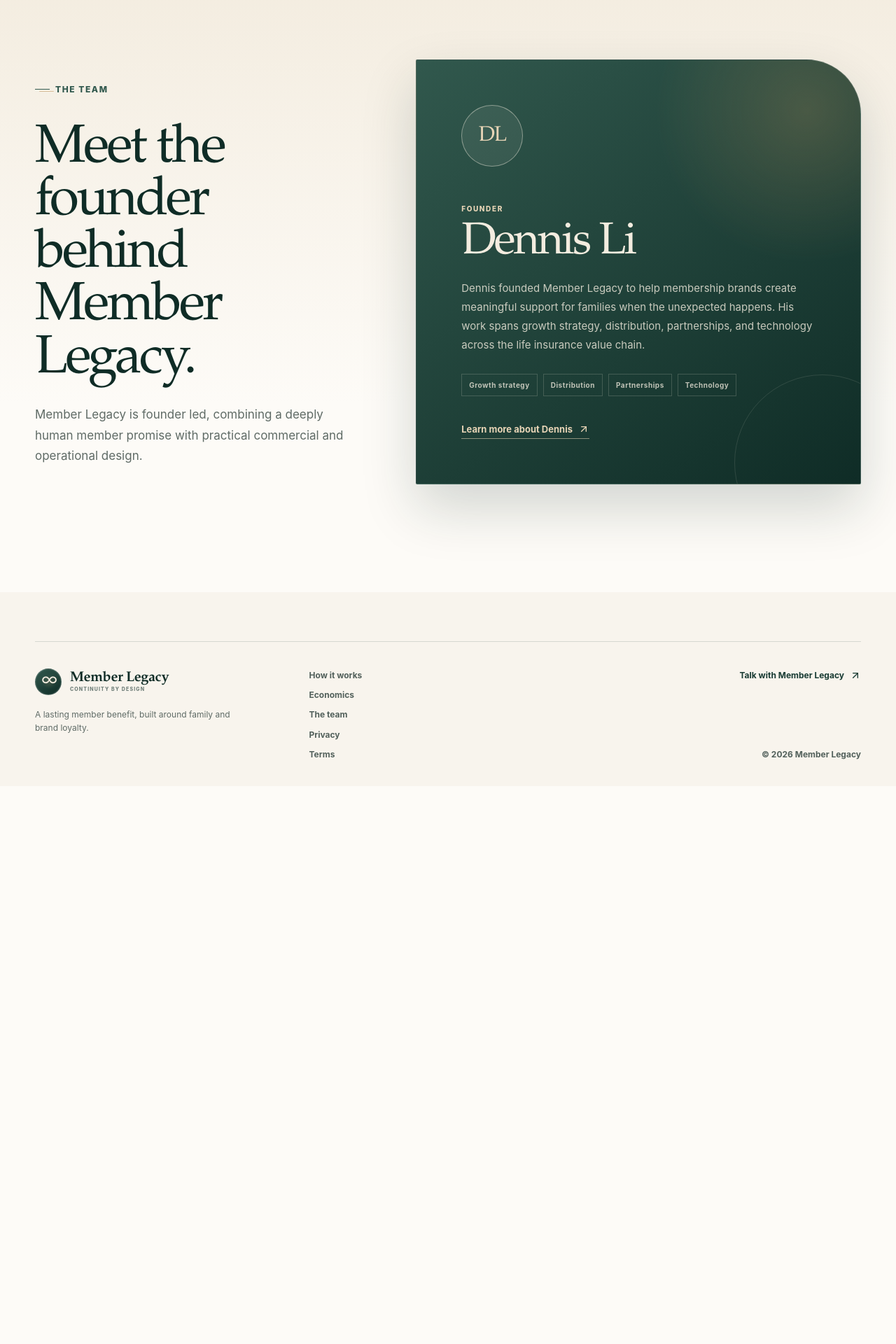
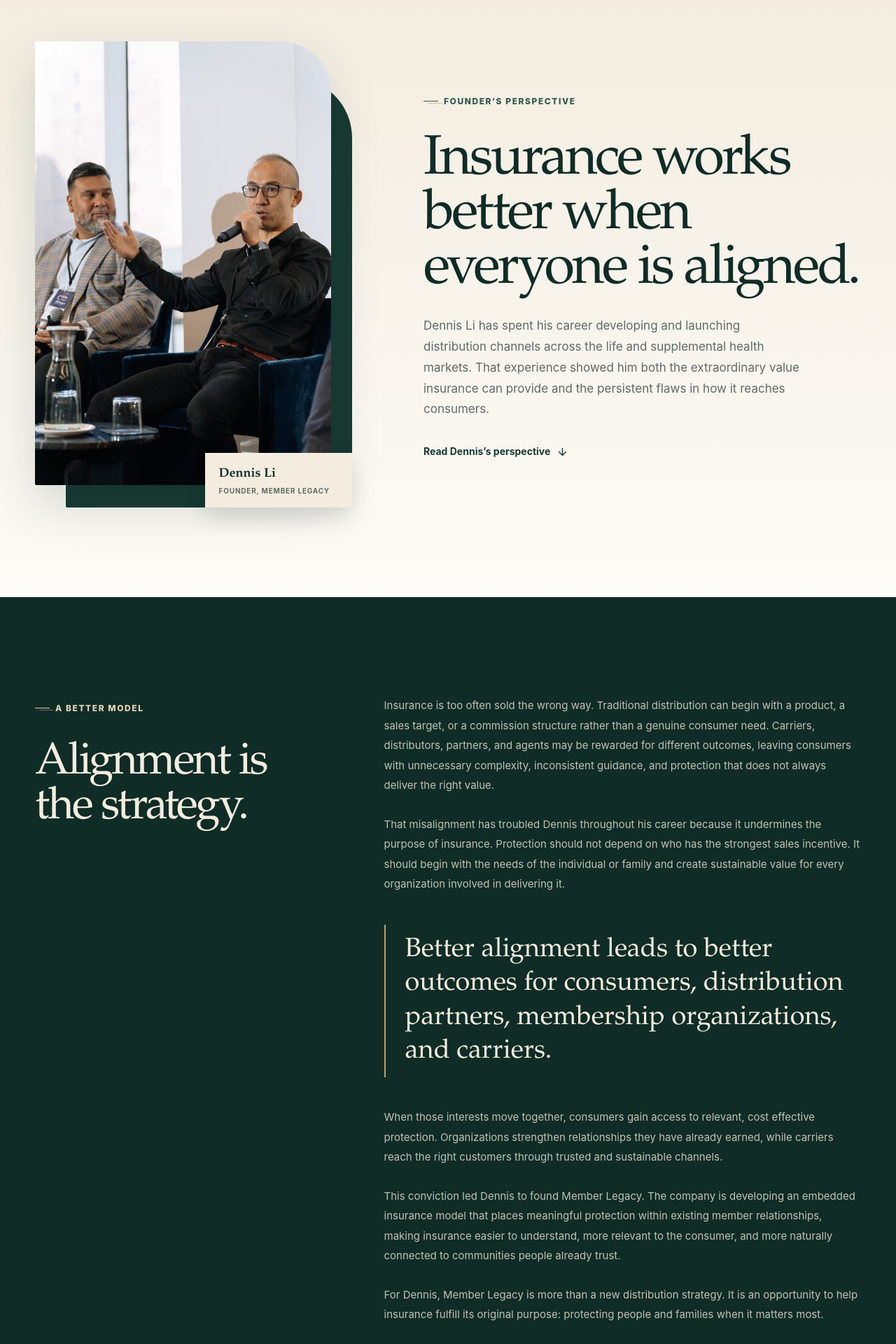
Before and after one commit to dennisxli/memberlegacy, a Next.js app: page /team in a window 1280 px wide. Shown: the part 120-2040 px from the top of the page at 70% size. Before the commit the page ends 1243 px from the top, so only its background shows below. Built offline with nearby package versions, Linux system fonts and the light colour scheme.

Commit message:
Rework founder page with Dennis Li perspective and portrait

```diff
--- a/app/globals.css
+++ b/app/globals.css
@@ -1162,25 +1162,80 @@
 }
 
 .team-main {
-  background: linear-gradient(180deg, var(--cream) 0, var(--paper) 620px);
+  background: var(--paper);
 }
 
 .team-hero {
-  padding: clamp(86px, 10vw, 132px) 0 clamp(100px, 12vw, 154px);
+  padding: clamp(70px, 8vw, 108px) 0 clamp(90px, 10vw, 132px);
+  background: linear-gradient(180deg, var(--cream), var(--paper));
 }
 
 .team-hero-grid {
   display: grid;
-  grid-template-columns: minmax(0, 0.82fr) minmax(440px, 1.18fr);
+  grid-template-columns: minmax(360px, 0.84fr) minmax(0, 1.16fr);
   align-items: center;
-  gap: clamp(54px, 8vw, 112px);
+  gap: clamp(54px, 8vw, 108px);
+}
+
+.team-portrait-frame {
+  position: relative;
+  margin: 0;
+  padding: 0 30px 32px 0;
+}
+
+.team-portrait-frame::before {
+  position: absolute;
+  right: 0;
+  bottom: 0;
+  width: calc(100% - 44px);
+  height: calc(100% - 52px);
+  border-radius: 2px 86px 2px 2px;
+  background: var(--forest);
+  content: "";
+}
+
+.team-portrait {
+  position: relative;
+  z-index: 1;
+  width: 100%;
+  height: auto;
+  display: block;
+  border-radius: 2px 72px 2px 2px;
+  box-shadow: 0 30px 70px rgba(15, 44, 38, 0.16);
+}
+
+.team-portrait-frame figcaption {
+  position: absolute;
+  z-index: 2;
+  right: 0;
+  bottom: 0;
+  min-width: 210px;
+  display: grid;
+  gap: 1px;
+  padding: 16px 20px;
+  background: var(--cream);
+  box-shadow: 0 14px 32px rgba(15, 44, 38, 0.14);
+}
+
+.team-portrait-frame figcaption strong {
+  color: var(--forest-deep);
+  font-family: var(--serif);
+  font-size: 18px;
+}
+
+.team-portrait-frame figcaption span {
+  color: var(--muted);
+  font-size: 10px;
+  font-weight: 750;
+  letter-spacing: 0.08em;
+  text-transform: uppercase;
 }
 
 .team-intro h1 {
-  max-width: 570px;
+  max-width: 660px;
   margin: 18px 0 26px;
   color: var(--forest-deep);
-  font-size: clamp(52px, 6vw, 78px);
+  font-size: clamp(52px, 6.2vw, 80px);
   line-height: 0.98;
 }
 
@@ -1192,73 +1247,88 @@
   line-height: 1.75;
 }
 
-.team-profile-card {
-  position: relative;
-  overflow: hidden;
-  padding: clamp(38px, 5vw, 66px);
-  border: 1px solid rgba(255, 255, 255, 0.14);
-  border-radius: 2px 78px 2px 2px;
-  background:
-    radial-gradient(circle at 88% 12%, rgba(197, 154, 98, 0.24), transparent 28%),
-    linear-gradient(145deg, var(--forest-soft), var(--forest-deep));
-  box-shadow: 0 34px 78px rgba(15, 44, 38, 0.18);
+.team-story-link {
+  margin-top: 34px;
+}
+
+.team-perspective {
+  padding: clamp(96px, 11vw, 150px) 0;
+  background: var(--forest-deep);
+}
+
+.team-story-grid {
+  display: grid;
+  grid-template-columns: minmax(280px, 0.72fr) minmax(0, 1.28fr);
+  gap: clamp(54px, 9vw, 130px);
+}
+
+.team-story-heading {
+  position: sticky;
+  top: 128px;
+  align-self: start;
+}
+
+.team-story-heading h2 {
+  max-width: 430px;
+  margin: 18px 0 0;
   color: var(--cream);
-}
-
-.team-profile-card::after {
-  position: absolute;
-  right: -72px;
-  bottom: -96px;
-  width: 250px;
-  height: 250px;
-  border: 1px solid rgba(243, 236, 223, 0.12);
-  border-radius: 50%;
-  content: "";
-}
-
-.team-monogram {
-  width: 88px;
-  height: 88px;
-  display: grid;
-  place-items: center;
-  margin-bottom: 46px;
-  border: 1px solid rgba(243, 236, 223, 0.44);
-  border-radius: 50%;
-  background: rgba(243, 236, 223, 0.08);
-  color: var(--gold-pale);
+  font-size: clamp(44px, 5vw, 66px);
+  line-height: 1;
+}
+
+.team-story-copy {
+  display: grid;
+  gap: 27px;
+}
+
+.team-story-copy p {
+  margin: 0;
+  color: rgba(243, 236, 223, 0.78);
+  font-size: 15px;
+  line-height: 1.9;
+}
+
+.team-story-copy blockquote {
+  margin: 16px 0;
+  padding: 12px 0 12px 28px;
+  border-left: 2px solid var(--gold);
+  color: var(--cream);
   font-family: var(--serif);
-  font-size: 30px;
-  letter-spacing: -0.04em;
-}
-
-.team-role {
-  color: var(--gold-pale);
-  font-size: 10px;
-  font-weight: 800;
-  letter-spacing: 0.16em;
-  text-transform: uppercase;
-}
-
-.team-profile-card h2 {
-  margin: 6px 0 18px;
-  color: var(--cream);
-  font-size: clamp(44px, 5vw, 64px);
+  font-size: clamp(26px, 3vw, 38px);
+  line-height: 1.28;
+}
+
+.team-about-section {
+  padding: clamp(90px, 10vw, 138px) 0;
+  background: var(--cream);
+}
+
+.team-about-card {
+  display: grid;
+  grid-template-columns: minmax(0, 0.82fr) minmax(0, 1.18fr);
+  gap: clamp(50px, 8vw, 110px);
+  padding: clamp(42px, 6vw, 76px);
+  border: 1px solid var(--line);
+  background: var(--paper);
+  box-shadow: 0 26px 64px rgba(15, 44, 38, 0.09);
+}
+
+.team-about-title h2 {
+  max-width: 480px;
+  margin: 18px 0 0;
+  color: var(--forest-deep);
+  font-size: clamp(42px, 5vw, 64px);
   line-height: 1;
 }
 
-.team-profile-card p {
-  position: relative;
-  z-index: 1;
-  max-width: 590px;
-  margin: 0;
-  color: rgba(243, 236, 223, 0.8);
+.team-about-copy > p {
+  margin: 0 0 20px;
+  color: var(--muted);
   font-size: 15px;
   line-height: 1.8;
 }
 
 .team-focus {
-  position: relative;
-  z-index: 1;
   display: flex;
   flex-wrap: wrap;
   gap: 8px;
@@ -1267,28 +1337,26 @@
 
 .team-focus span {
   padding: 7px 10px;
-  border: 1px solid rgba(243, 236, 223, 0.18);
-  color: rgba(243, 236, 223, 0.76);
+  border: 1px solid var(--line);
+  color: var(--forest-soft);
   font-size: 10px;
   font-weight: 700;
   letter-spacing: 0.05em;
 }
 
 .team-profile-link {
-  position: relative;
-  z-index: 1;
   display: inline-flex;
   align-items: center;
   gap: 8px;
   padding-bottom: 3px;
-  border-bottom: 1px solid rgba(231, 212, 182, 0.56);
-  color: var(--gold-pale);
+  border-bottom: 1px solid rgba(23, 58, 50, 0.34);
+  color: var(--forest);
   font-size: 13px;
   font-weight: 750;
 }
 
 .team-profile-link:hover {
-  color: var(--white);
+  color: var(--gold);
 }
 
 .legal-main {
@@ -1476,6 +1544,19 @@
 
   .team-intro {
     max-width: 700px;
+  }
+
+  .team-portrait-frame {
+    max-width: 620px;
+  }
+
+  .team-story-grid,
+  .team-about-card {
+    grid-template-columns: 1fr;
+  }
+
+  .team-story-heading {
+    position: static;
   }
 
   .footer-action {
@@ -1654,16 +1735,22 @@
     font-size: clamp(46px, 13vw, 62px);
   }
 
-  .team-profile-card {
-    padding: 34px 26px 40px;
-    border-radius: 2px 58px 2px 2px;
-  }
-
-  .team-monogram {
-    width: 72px;
-    height: 72px;
-    margin-bottom: 34px;
-    font-size: 25px;
+  .team-portrait-frame {
+    padding: 0 18px 22px 0;
+  }
+
+  .team-portrait-frame figcaption {
+    min-width: 190px;
+    padding: 13px 16px;
+  }
+
+  .team-perspective,
+  .team-about-section {
+    padding: 86px 0;
+  }
+
+  .team-about-card {
+    padding: 34px 24px;
   }
 
   .footer-grid {
--- a/app/team/page.tsx
+++ b/app/team/page.tsx
@@ -1,11 +1,12 @@
 import type { Metadata } from "next";
-import { ArrowUpRight } from "lucide-react";
+import Image from "next/image";
+import { ArrowDown, ArrowUpRight } from "lucide-react";
 import { Footer, Header } from "../_components/chrome";
 
 export const metadata: Metadata = {
-  title: "The Team",
+  title: "Dennis Li, Founder",
   description:
-    "Meet Dennis Li, founder of Member Legacy, and learn about the experience behind the company.",
+    "Meet Dennis Li, founder of Member Legacy, and learn about his perspective on building better aligned insurance distribution.",
   alternates: { canonical: "/team" },
 };
 
@@ -18,25 +19,102 @@
       <main className="team-main">
         <section className="team-hero">
           <div className="shell team-hero-grid">
+            <figure className="team-portrait-frame">
+              <Image
+                className="team-portrait"
+                src="/dennis-li-founder.jpg"
+                alt="Dennis Li speaking on an insurance industry panel"
+                width={724}
+                height={1086}
+                sizes="(max-width: 900px) 100vw, 42vw"
+                priority
+              />
+              <figcaption>
+                <strong>Dennis Li</strong>
+                <span>Founder, Member Legacy</span>
+              </figcaption>
+            </figure>
             <div className="team-intro">
-              <div className="eyebrow">The team</div>
-              <h1>Meet the founder behind Member Legacy.</h1>
+              <div className="eyebrow">Founder’s Perspective</div>
+              <h1>Insurance works better when everyone is aligned.</h1>
               <p>
-                Member Legacy is founder led, combining a deeply human member promise with
-                practical commercial and operational design.
+                Dennis Li has spent his career developing and launching distribution channels
+                across the life and supplemental health markets. That experience showed him both
+                the extraordinary value insurance can provide and the persistent flaws in how it
+                reaches consumers.
+              </p>
+              <a className="text-link team-story-link" href="#perspective">
+                Read Dennis’s perspective
+                <ArrowDown aria-hidden="true" size={17} />
+              </a>
+            </div>
+          </div>
+        </section>
+
+        <section className="team-perspective" id="perspective">
+          <div className="shell team-story-grid">
+            <div className="team-story-heading">
+              <div className="eyebrow light-eyebrow">A better model</div>
+              <h2>Alignment is the strategy.</h2>
+            </div>
+            <div className="team-story-copy">
+              <p>
+                Insurance is too often sold the wrong way. Traditional distribution can begin with
+                a product, a sales target, or a commission structure rather than a genuine consumer
+                need. Carriers, distributors, partners, and agents may be rewarded for different
+                outcomes, leaving consumers with unnecessary complexity, inconsistent guidance, and
+                protection that does not always deliver the right value.
+              </p>
+              <p>
+                That misalignment has troubled Dennis throughout his career because it undermines
+                the purpose of insurance. Protection should not depend on who has the strongest
+                sales incentive. It should begin with the needs of the individual or family and
+                create sustainable value for every organization involved in delivering it.
+              </p>
+              <blockquote>
+                Better alignment leads to better outcomes for consumers, distribution partners,
+                membership organizations, and carriers.
+              </blockquote>
+              <p>
+                When those interests move together, consumers gain access to relevant,
+                cost effective protection. Organizations strengthen relationships they have already
+                earned, while carriers reach the right customers through trusted and sustainable
+                channels.
+              </p>
+              <p>
+                This conviction led Dennis to found Member Legacy. The company is developing an
+                embedded insurance model that places meaningful protection within existing member
+                relationships, making insurance easier to understand, more relevant to the consumer,
+                and more naturally connected to communities people already trust.
+              </p>
+              <p>
+                For Dennis, Member Legacy is more than a new distribution strategy. It is an
+                opportunity to help insurance fulfill its original purpose: protecting people and
+                families when it matters most.
               </p>
             </div>
+          </div>
+        </section>
 
-            <article className="team-profile-card">
-              <div className="team-monogram" aria-hidden="true">
-                DL
-              </div>
-              <span className="team-role">Founder</span>
-              <h2>Dennis Li</h2>
+        <section className="team-about-section">
+          <div className="shell team-about-card">
+            <div className="team-about-title">
+              <div className="eyebrow">About Dennis Li</div>
+              <h2>Building insurance around shared value.</h2>
+            </div>
+            <div className="team-about-copy">
               <p>
-                Dennis founded Member Legacy to help membership brands create meaningful support
-                for families when the unexpected happens. His work spans growth strategy,
-                distribution, partnerships, and technology across the life insurance value chain.
+                Dennis Li is the founder of Member Legacy and an experienced insurance executive
+                who has developed and launched distribution channels across the life and
+                supplemental health industries. His work focuses on embedded insurance and
+                consumer centered models that align carriers, distribution partners, membership
+                organizations, and the people they serve.
+              </p>
+              <p>
+                His vision is to prove that insurance distribution can work differently. When
+                shared value is part of the design from the beginning, consumers receive accessible
+                protection, membership organizations deliver more value to their communities, and
+                carriers grow through relevance, trust, and long term alignment.
               </p>
               <div className="team-focus" aria-label="Areas of experience">
                 {focusAreas.map((area) => (
@@ -52,7 +130,7 @@
                 Learn more about Dennis
                 <ArrowUpRight aria-hidden="true" size={16} />
               </a>
-            </article>
+            </div>
           </div>
         </section>
       </main>
```
Also changed, not shown: public/dennis-li-founder.jpg (added).
